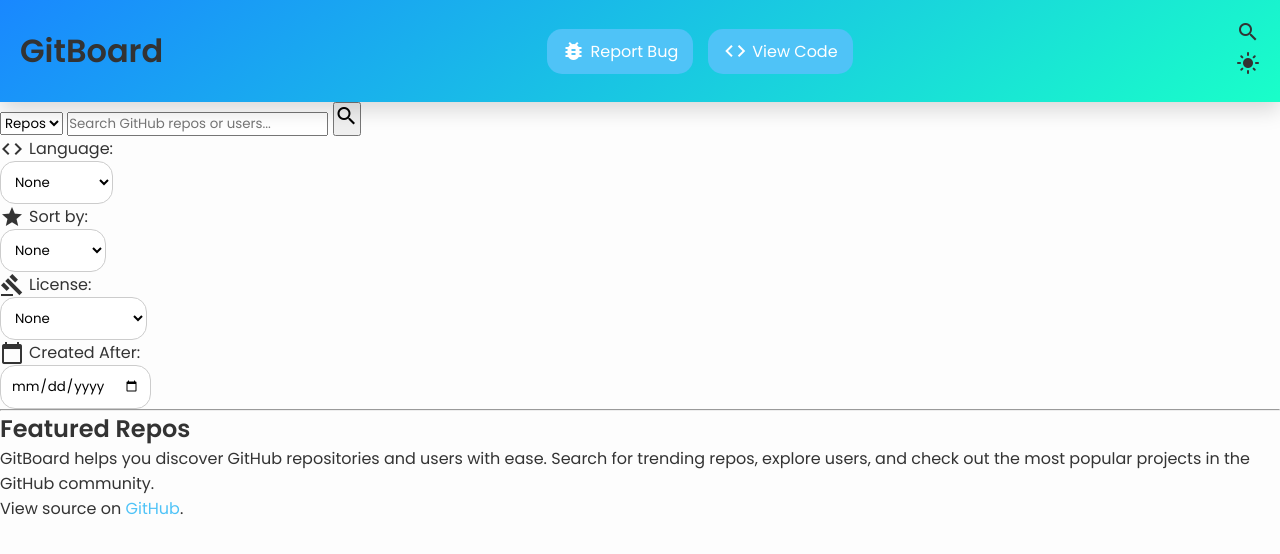
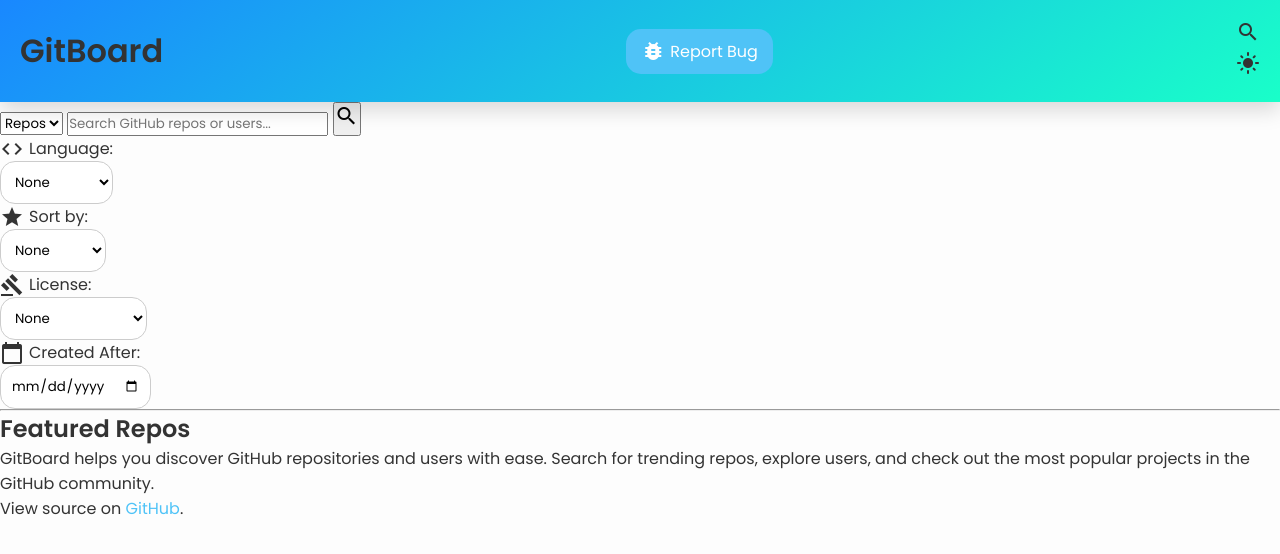
Before and after one commit to 155601-Mikey/GitBoard, a plain HTML site: page index.html in a window 1280 px wide. Drawn offline with Linux system fonts and the light colour scheme; no server answers.

Commit message:
Update index.html

```diff
--- a/index.html
+++ b/index.html
@@ -16,13 +16,10 @@
         <!-- GitBoard Logo (Clears filters and search) -->
         <h1 id="gitboard-title" class="clickable">GitBoard</h1>
 
-        <!-- Bug Report and View Code Buttons -->
+        <!-- Bug Report Button -->
         <div class="header-buttons">
             <a href="https://github.com/155601-Mikey/GitBoard/issues" target="_blank" class="btn">
                 <span class="material-icons">bug_report</span> Report Bug
-            </a>
-            <a href="https://github.com/155601-Mikey/GitBoard" target="_blank" class="btn">
-                <span class="material-icons">code</span> View Code
             </a>
         </div>
 
```
